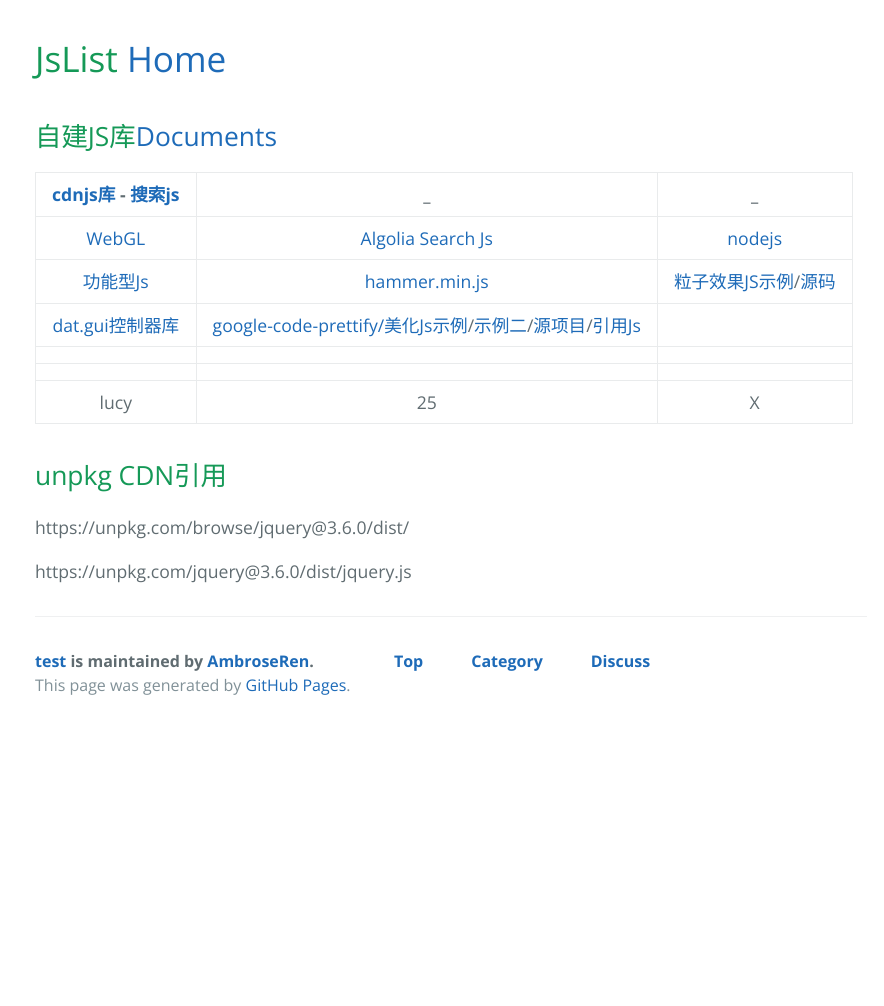
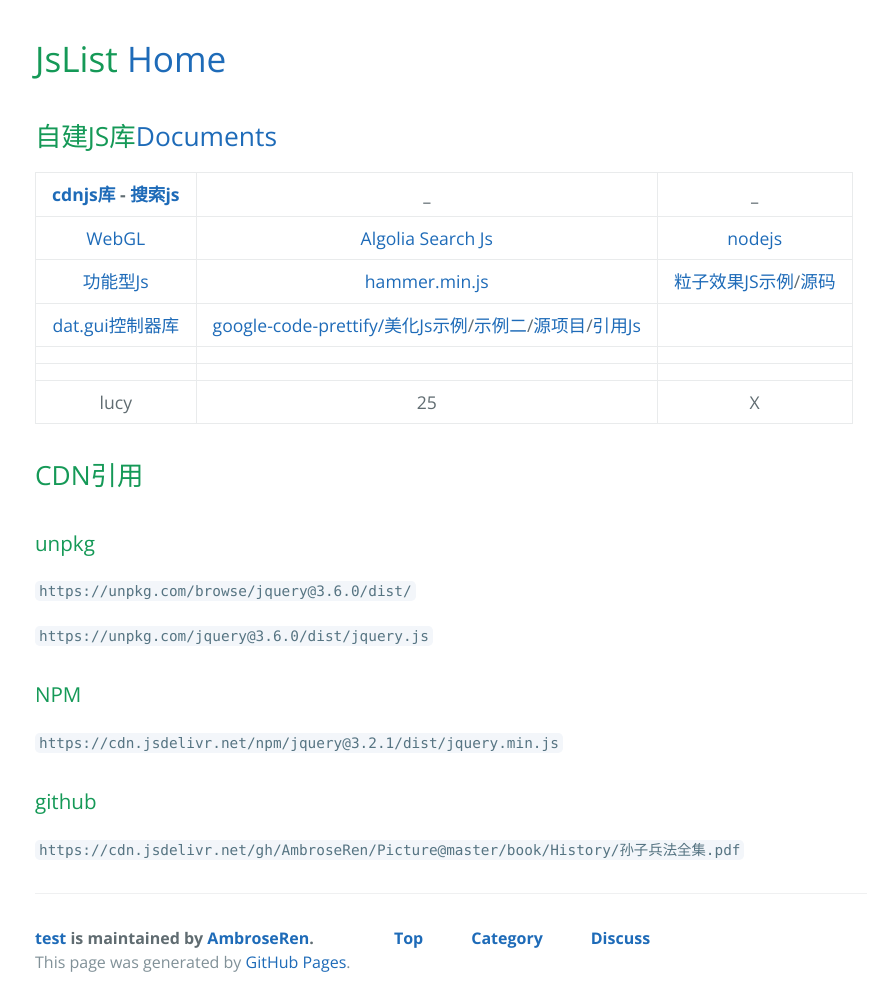
Before and after one commit to AmbroseRen/test, a Jekyll site: the page built from js/index.md, in a window 1280 px wide. Shown: the whole page, without its empty margins (189-1073 px from the left). Built offline with Jekyll 4.4.1, drawn with Linux system fonts in a browser that asks for light colours; our own code applies the rules of GitHub Pages for plain Markdown files; the repository's description, which GitHub fills in, is left out; before the commit the page ends 900 px from its top, so only the background shows below that.

Commit message:
Update index.md

```diff
--- a/js/index.md
+++ b/js/index.md
@@ -11,8 +11,18 @@
 | []() | []() | []() |
 | lucy | 25 | X |
 
-## unpkg CDN引用
+## CDN引用
 
-https://unpkg.com/browse/jquery@3.6.0/dist/
+### unpkg
 
-https://unpkg.com/jquery@3.6.0/dist/jquery.js
+`https://unpkg.com/browse/jquery@3.6.0/dist/`
+
+`https://unpkg.com/jquery@3.6.0/dist/jquery.js`
+
+### NPM
+
+`https://cdn.jsdelivr.net/npm/jquery@3.2.1/dist/jquery.min.js`
+
+### github
+
+`https://cdn.jsdelivr.net/gh/AmbroseRen/Picture@master/book/History/孙子兵法全集.pdf`
```
